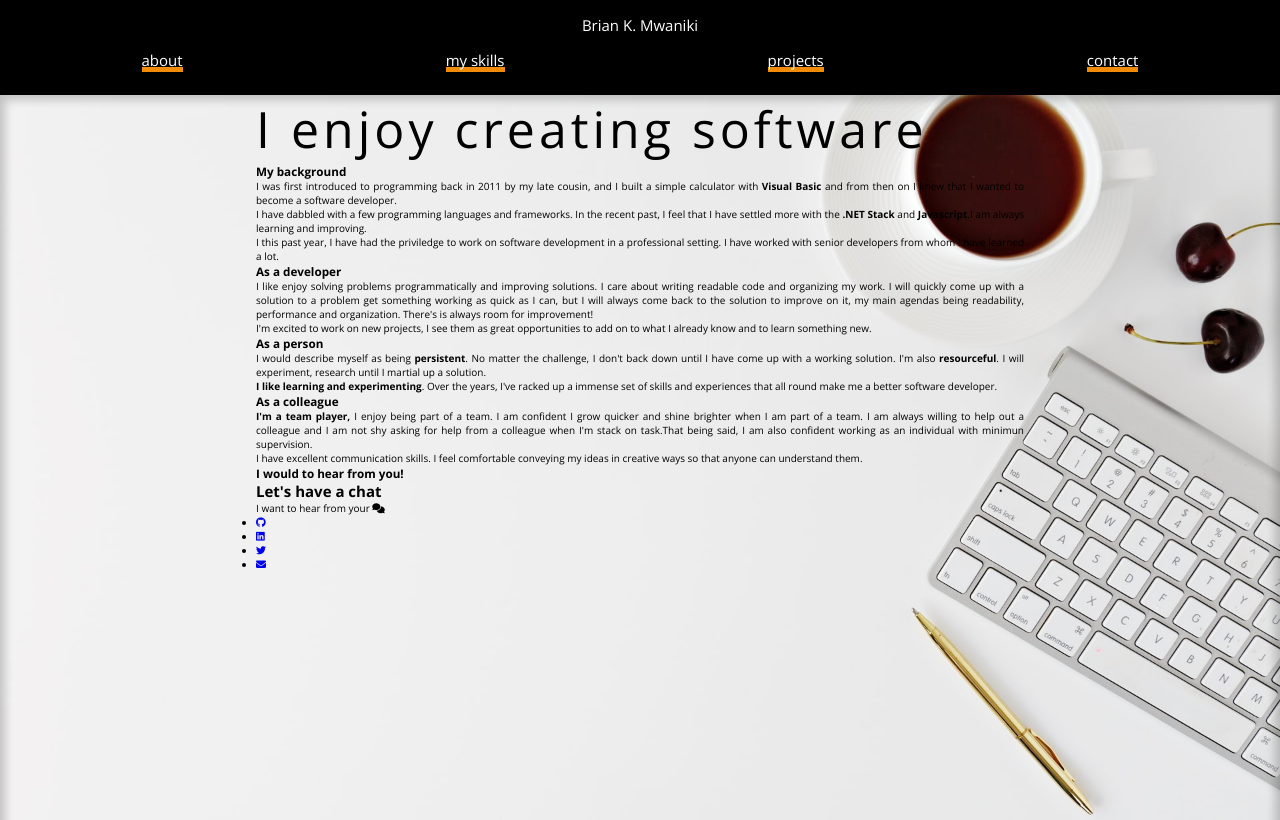
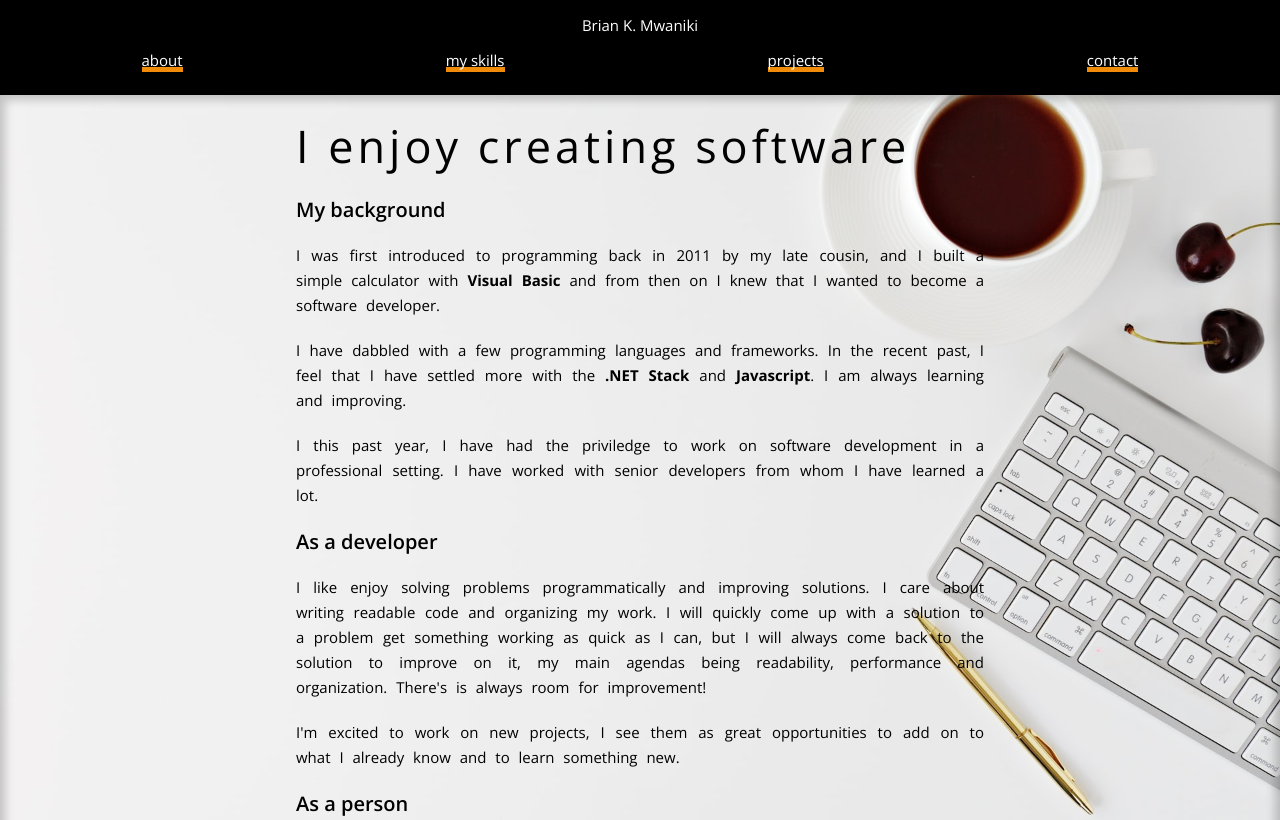
Before and after one commit to BrianKiarieMwaniki/Brian-s-Portfolio, a website: page pages/about.html in a window 1280 px wide. Shown: the top 820 px of the page. Drawn offline with nearby package versions, Linux system fonts and the light colour scheme.

Commit message:
style about me

```diff
--- a/assets/sass/base/_typography.scss
+++ b/assets/sass/base/_typography.scss
@@ -47,7 +47,7 @@
   font-family: $open-sans;
   text-decoration: none;
   position: relative;
-  z-index:10;
+  z-index: 10;
 
   &:focus,
   &:hover {
@@ -78,7 +78,7 @@
   &-title {
     font-family: $open-sans;
     font-size: 2rem;
-    font-weight:400;
+    font-weight: 400;
 
     @include respond(phone) {
       font-size: 1.5rem;
@@ -90,7 +90,7 @@
     font-size: 1.6rem;
     font-weight: 100;
 
-    @include respond(phone){
+    @include respond(phone) {
       font-size: 1.4rem;
     }
   }
@@ -111,14 +111,14 @@
     text-decoration: none;
     font-size: 1.4rem;
 
-    &:hover{
+    &:hover {
       color: #fff;
       text-decoration: underline;
     }
   }
 
-  &__socials{
-    & h3{
+  &__socials {
+    & h3 {
       color: #fff;
       font-weight: 400;
       font-size: 1.8rem;
@@ -127,14 +127,57 @@
   }
 }
 
-.about-main{
+.about-main {
   font-family: $open-sans;
   text-align: justify;
 
-  &__main-heading{
+  &__main-heading {
     font-weight: 400;
-    font-size: 5rem;
-    letter-spacing: .4rem;
+    font-size: 4.5rem;
+    letter-spacing: 0.4rem;
     word-wrap: break-word;
   }
+
+  & h3 {
+    font-size: 2rem;
+    font-weight: 600;
+    margin-top: 2rem;
+  }
+
+  & p {
+    margin-top: 2rem;
+    font-size: 1.5rem;
+    word-spacing: 0.5rem;
+    line-height: 2.5rem;
+  }
+
+  &__conclusion {
+    &-section {
+      margin-bottom: 2rem;
+      & h4 {
+        font-size: 1.8rem;
+        font-weight: 400;
+      }
+      & p {
+        margin: 1rem 0;
+      }
+    }
+
+    &-icons{
+      list-style: none;
+      display: flex;
+
+      & li{
+        &:not(:first-child){
+          margin-left: 2rem;
+        }
+
+        & .icon{
+          color: $color-black;
+          font-size: 3.5rem;
+        }
+      }
+
+    }
+  }
 }
--- a/assets/sass/main.scss
+++ b/assets/sass/main.scss
@@ -1,6 +1,7 @@
 @import "./fontawesome/scss/fontawesome.scss";
 @import "./fontawesome/scss/solid.scss";
 @import "./fontawesome/scss/brands.scss";
+@import "./fontawesome/scss/regular.scss";
 
 @import "abstract/mixins";
 @import "abstract/variables";
--- a/assets/sass/pages/_about.scss
+++ b/assets/sass/pages/_about.scss
@@ -84,7 +84,6 @@
 }
 
 .about-main {
-  min-height: 100%;
   display: flex;
   justify-content: center;
 
@@ -96,14 +95,27 @@
 
   box-shadow: inset 0 0 1rem .5rem rgba($color-black, 0.2);
 
-  &__text-container{
+  &__content{
     flex:0 1 60%;
     display: flex;
     flex-direction: column;
+    padding: 2rem 6rem;
+@include respond(big-desktop){
+  padding: 2rem 4rem;
+}
+    @include respond(tab-land){
+      flex: 0 1 80%;
+      padding: 2rem 4rem;
+    }
+
     @include respond(tab-port){
+        flex: 0 1 100%;
         margin-top: 7rem;
+        padding: 1rem 4rem;
+    }
+
+    @include respond(phone){
+      padding: 1rem 2rem;
     }
   }
-
-
 }
--- a/pages/about.html
+++ b/pages/about.html
@@ -24,7 +24,7 @@
     </nav>
 
     <main class="about-main">
-      <div class="about-main__text-container">
+      <div class="about-main__content">
         <h1 class="about-main__main-heading">I enjoy creating software</h1>
         <section class="about-main__background-section">
           <h3>My background</h3>
@@ -37,7 +37,7 @@
           <p>
             I have dabbled with a few programming languages and frameworks. In
             the recent past, I feel that I have settled more with the
-            <strong>.NET Stack</strong> and <strong>Javascript</strong>.I am
+            <strong>.NET Stack</strong> and <strong>Javascript</strong>. I am
             always learning and improving.
           </p>
           <p>
@@ -91,8 +91,8 @@
         </section>
         <section class="about-main__conclusion-section">
           <h3>I would to hear from you!</h3>
-          <h2>Let's have a chat</h2>
-          <p>I want to hear from your <span class="icon"><i class="fa-solid fa-comments"></i></span>
+          <h4>Let's have a chat</h4>
+          <p>I want to hear from your <span class="icon"><i class="fa-regular fa-comments"></i></span>
           <ul class="about-main__conclusion-icons">
           <li>
             <a href="https://github.com/BrianKiarieMwaniki" target="_blank">
```
Also changed, not shown: assets/css/styles.css, 1 other file.
